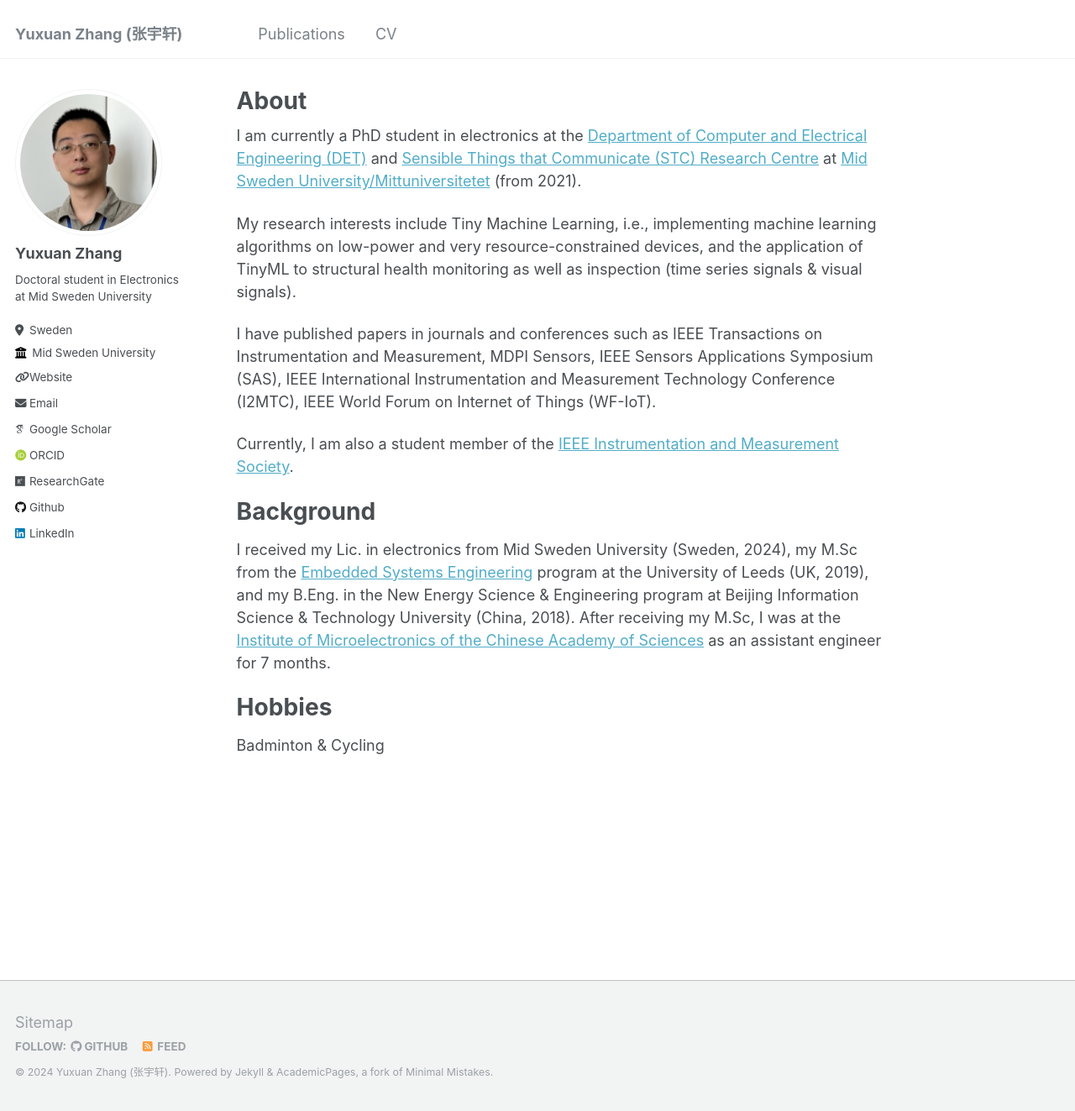
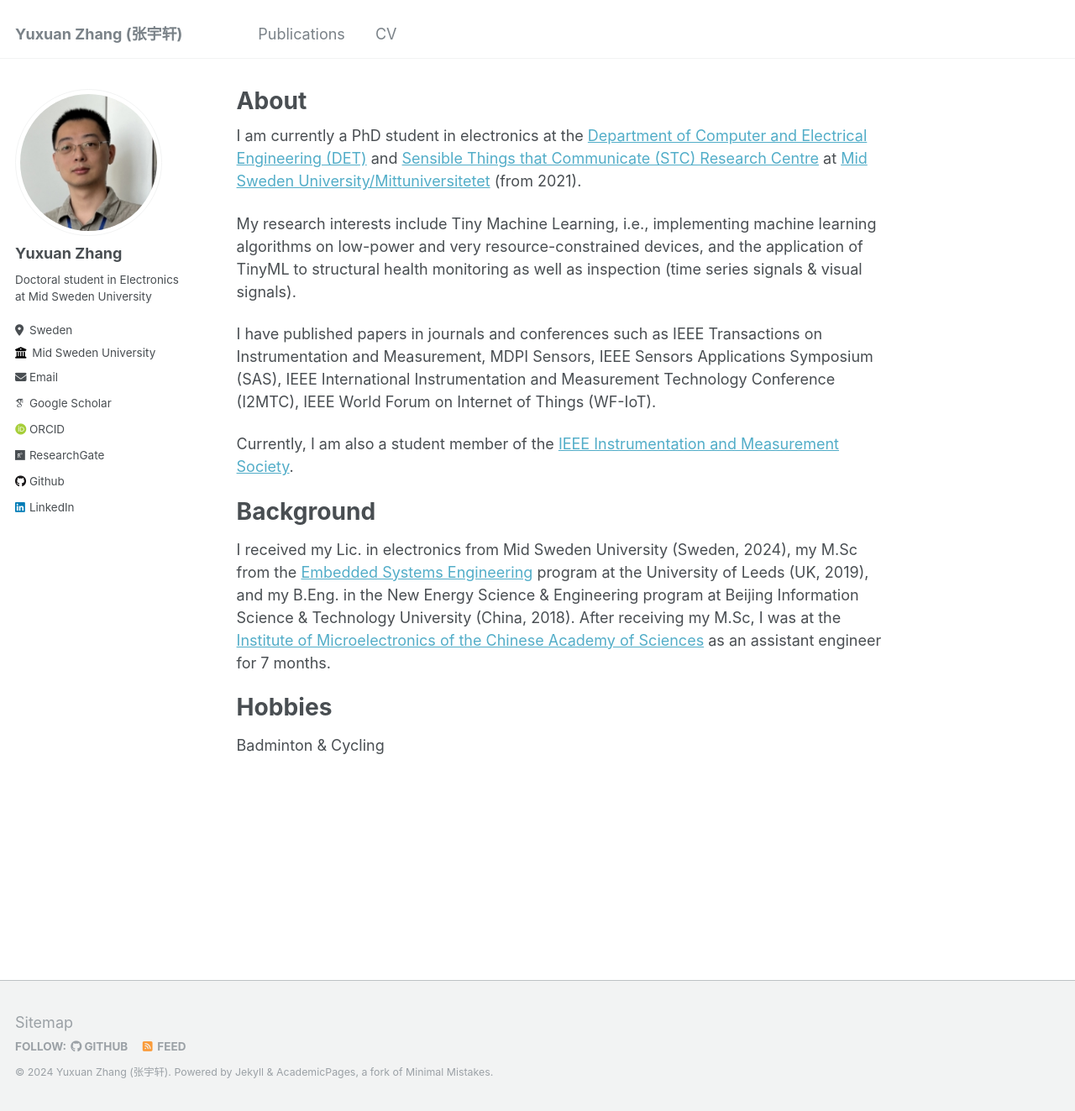
Before and after one commit to YuxuanZhang-96/YuxuanZhang-96.github.io, a Jekyll site: the page built from _pages/about.md, in a window 1280 px wide and 1323 px high. Shown: the whole window at 84% size. Built offline with Jekyll 4.4.1, drawn with Linux system fonts in a browser that asks for light colours; some web fonts are replaced.

```diff
--- a/_config.yml
+++ b/_config.yml
@@ -26,7 +26,7 @@ author:
   bio              : "Doctoral student in Electronics at Mid Sweden University"
   location         : "Sweden"
   employer         : "Mid Sweden University"
-  uri              : "https://www.miun.se/Personal/z/yuxuanzhang/"
+  #uri              : "https://www.miun.se/Personal/z/yuxuanzhang/"
   email            : "thyme.zh@gmail.com"
 
   # Academic websites
```
